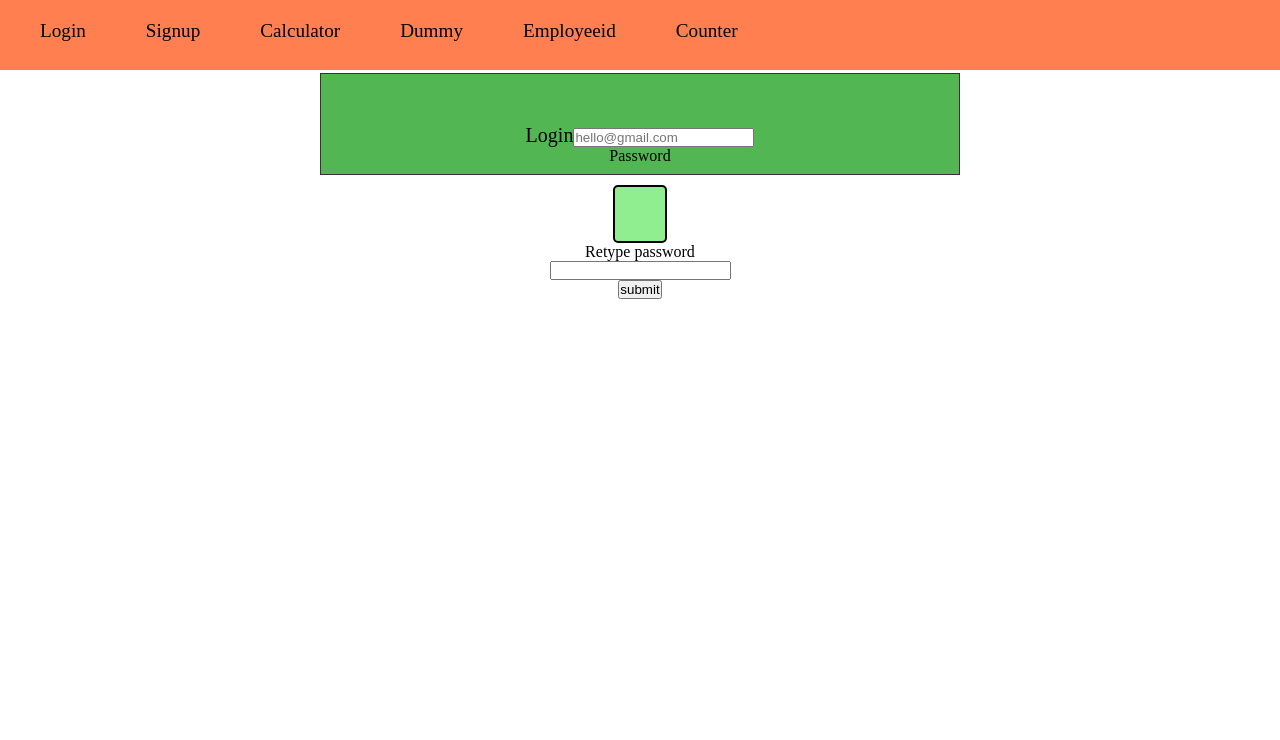
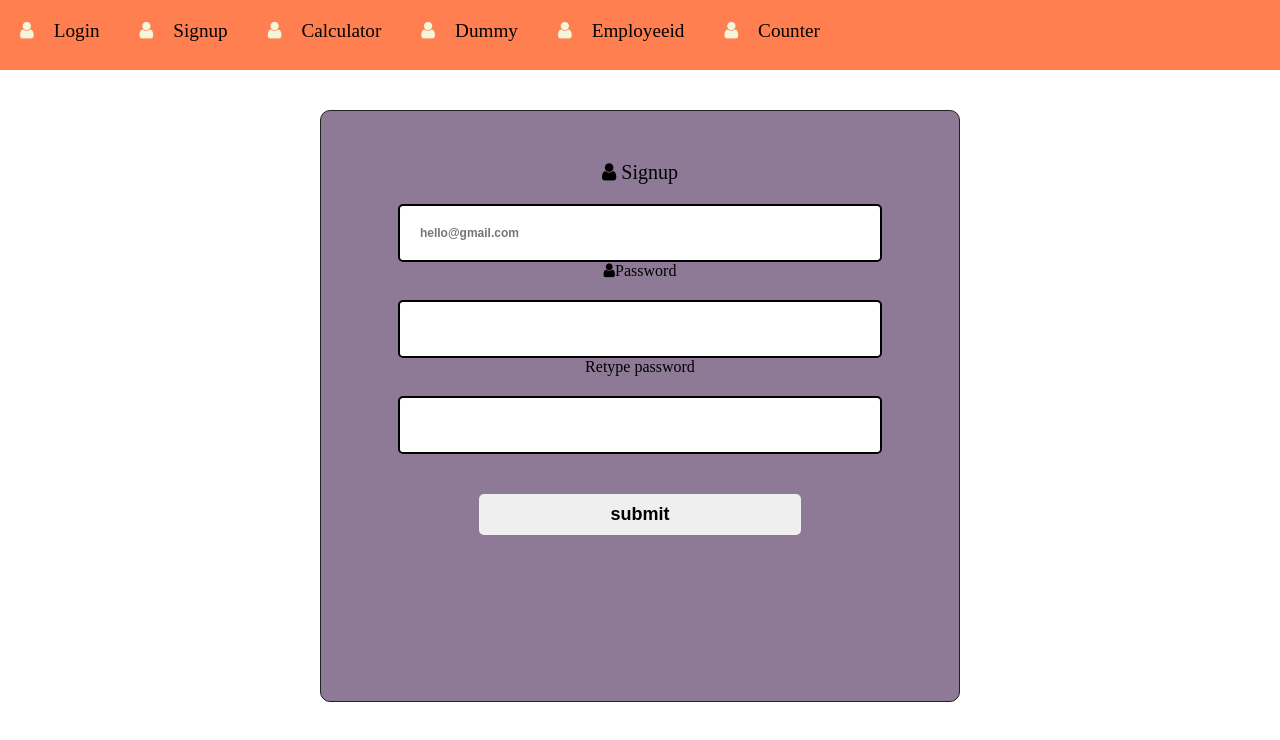
Before and after one commit to venkatesh2001A/react-q6trt7, a React (Create React App) app: page /Signup in a window 1280 px wide. Shown: the top 740 px of the page. Built offline with nearby package versions, Linux system fonts and the light colour scheme.

Commit message:
3 files modified

```diff
--- a/src/components/nav.jsx
+++ b/src/components/nav.jsx
@@ -7,27 +7,33 @@ function Nav() {
       <ul className=" sub">
         <li className="style">
           {' '}
+          <i class="fa fa-user"></i>
           <NavLink to="/login">Login </NavLink>{' '}
         </li>
         <li className="style">
           {' '}
+          <i class="fa fa-user"></i>
           <NavLink to="/signup">Signup</NavLink>
         </li>
         <li className="style">
           {' '}
+          <i class="fa fa-user"></i>
           <NavLink to="/calculator">Calculator</NavLink>
         </li>
         <li className="style">
           {' '}
+          <i class="fa fa-user"></i>
           <NavLink to="/Dummy">Dummy</NavLink>
         </li>
 
         <li className="style">
           {' '}
+          <i class="fa fa-user"></i>
           <NavLink to="/Employeeid">Employeeid</NavLink>
         </li>
         <li className="style">
           {' '}
+          <i class="fa fa-user"></i>
           <NavLink to="/Counter">Counter</NavLink>
         </li>
       </ul>
--- a/src/css/signup.css
+++ b/src/css/signup.css
@@ -1,4 +1,4 @@
-form.Signup {
+form.signup {
   font-family: 'Se', Tahoma, Geneva, Verdana, sans-serif;
   margin: 10px 0;
 }
@@ -8,46 +8,67 @@ form.Signup {
   height: 10px;
 } */
 
-.Signup .formContainer {
-  border: 1px solid rgb(56, 50, 50);
-  height: 52px;
+.signup .formContainer {
+  border: 1px solid #1e241e;
+  height: 74vh;
   padding: 50px;
-  margin: 3 auto;
+  /* margin: 90px; */
   width: 50%;
-  background-color: #52b652;
+  background-color: #8e7a96;
   text-align: center;
+  margin: 2px auto;
+  /* margin-block: 50px; */
+  border-radius: 10px;
+  margin-top: 40px;
 }
 
-.Signup input[type='text'],
-.Signup input[type='password'] {
-  width: 10%;
+.signup input[type='text'] {
+  width: 90%;
   font-size: 12px;
   padding: 20px;
   /* margin: 20px; */
   /* display: inline-block; */
   /* border: border; */
-  background: lightgreen;
+  /* background: coral; */
+}
+.signup input[type='password'] {
+  width: 90%;
+  font-size: 12px;
+  padding: 20px;
+  /* margin: 20px; */
+  /* display: inline-block; */
+  /* border: border; */
+  /* background: coral; */
+}
+.signup label {
+  font-size: 20px;
+  text-align: center;
 }
 
-.Signup label {
-  font-size: 20px;
-}
-
-.Signup input[type='text']:focus,
-.Signup input[type='password']:focus {
+.signup input[type='text']:focus,
+.signup input[type='password']:focus {
   background-color: #ddd;
   outline: none;
 }
 
-.Signup hr {
+.signup hr {
   border: 1px solid #f1f1f1;
   margin-bottom: 20px;
 }
 
-.Signup table {
+.signup table {
   width: 200%;
 }
 
-.Signup th {
+.signup th {
   height: 70px;
 }
+.signup button {
+  font-size: 18px;
+  font-weight: bold;
+  margin: 40px 0;
+  padding: 10px 15px;
+  width: 60%;
+  border-radius: 5px;
+  border: 0;
+}
--- a/src/pages/signup.jsx
+++ b/src/pages/signup.jsx
@@ -14,12 +14,12 @@ function Signup() {
   return (
     <div className="signup">
       {/* <div className="login"> */}
-      <form onSubmit={handleSubmit(submit)} className="formcontainer">
+      <form onSubmit={handleSubmit(submit)} className="formContainer">
         <label className="light">
-          <i class="fa-thin fa-hurricane"></i> Login
+          <i class="fa fa-user"></i> Signup
         </label>
         <input
-          type="hall"
+          type="text"
           {...register('username', { required: true, minLength: 3 })}
           id="logintext"
           placeholder="hello@gmail.com"
@@ -30,10 +30,17 @@ function Signup() {
         {errors.username && errors.username.type === 'minLength' && (
           <small>username should have atleast 3 characters</small>
         )}
-        <div className="room">Password</div>
+        <div className="room">
+          <i class="fa fa-user"></i>Password
+        </div>
         <input type="password" {...register('pass')} id="ab" />
         <div className="b1">Retype password</div>
-        <input ClassName="retype password" {...register('pass')} id="ac" />
+        <input
+          type="password"
+          ClassName="retype password"
+          {...register('repass')}
+          id="ac"
+        />
         <div className="s1">
           <button id="bye">submit</button>
         </div>
```
